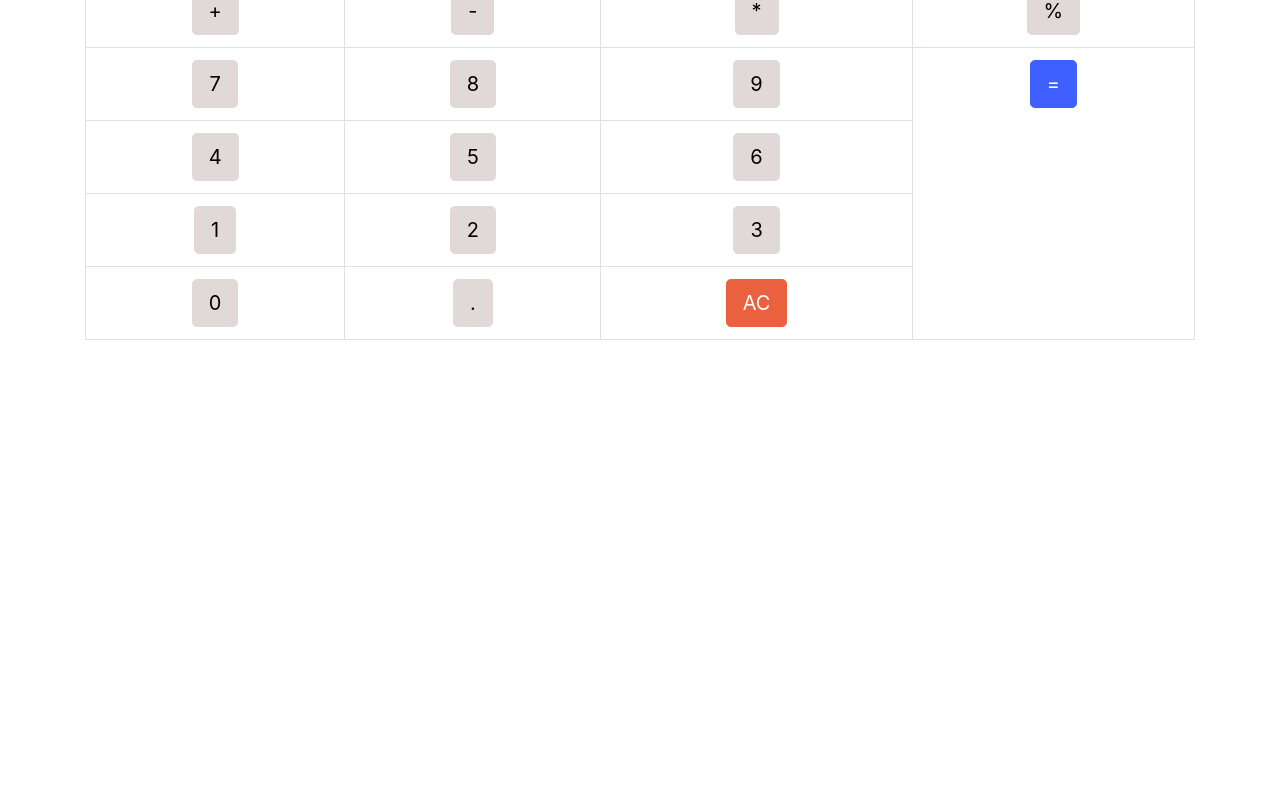
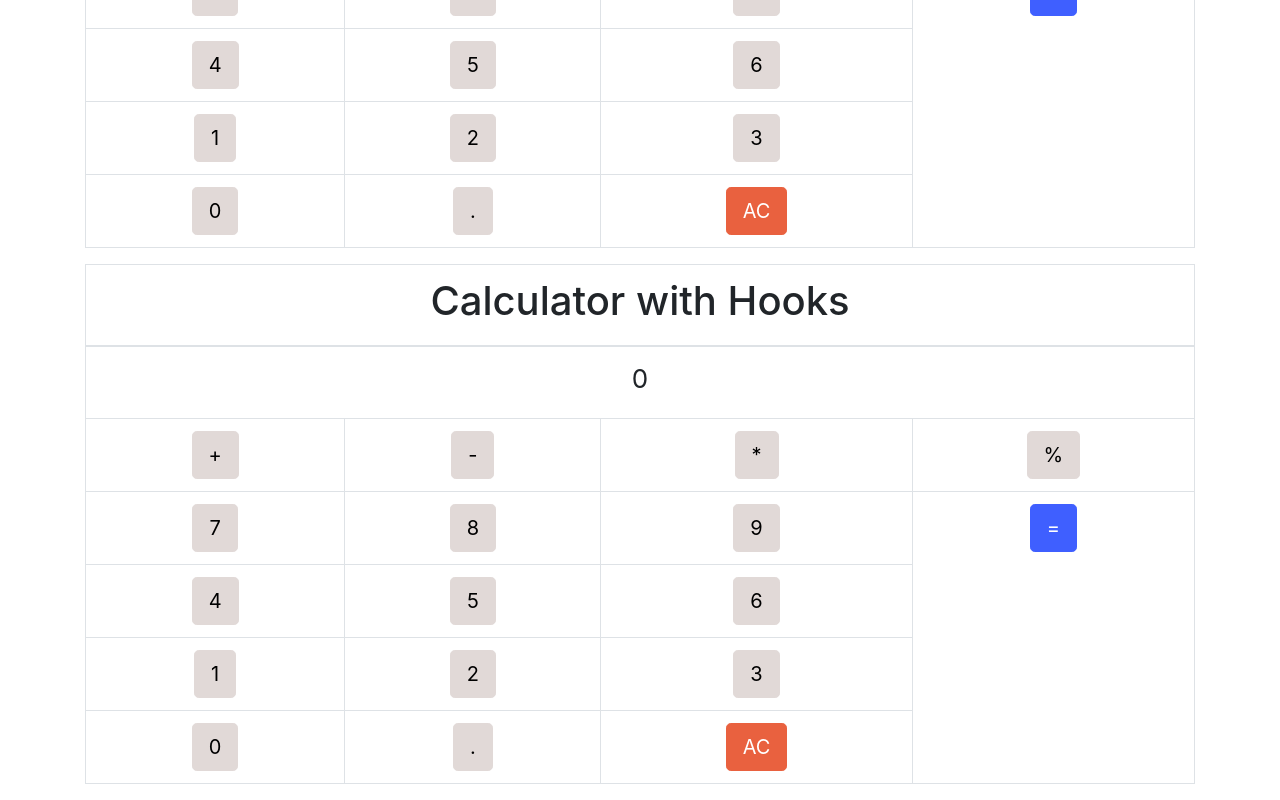
Before and after one commit to NGC3109/23people_exam, a React (Create React App) app: page / in a window 1280 px wide. Shown: the part 272-1072 px from the top of the page. Before the commit the page ends 800 px from the top, so only its background shows below. Built offline with nearby package versions, Linux system fonts and the light colour scheme.

Commit message:
was added comments in the code and calculator with hooks in tha same solution

```diff
--- a/src/App.js
+++ b/src/App.js
@@ -1,12 +1,14 @@
 import React from 'react';
 import './App.css';
 import Calculator from './components/Calculator';
+import CalculatorWithHooks from './components/CalculatorWithHooks';
 
 function App() {
   return (
     <div className="App">
       <header className="App-header">
         <Calculator />
+        <CalculatorWithHooks />
       </header>
     </div>
   );
--- a/src/components/Calculator.js
+++ b/src/components/Calculator.js
@@ -2,6 +2,7 @@ import React, { Component } from 'react';
 import 'bootstrap/dist/css/bootstrap.min.css';
 import { Table, Button, Container } from 'react-bootstrap';
 
+// styles of buttons
 const styles = {
   buttonCaculator: {
     backgroundColor: '#e1d9d7',
@@ -30,6 +31,7 @@ export default class Calculator extends Component {
       totally: 0
     };
   }
+  //function that gets operations and operands
   handleChange = (e) => {
     if(e.target.name === "+"){
       this.setState({
@@ -49,11 +51,11 @@ export default class Calculator extends Component {
       })
     }
     this.setState({
-      [e.target.name]: [e.target.name],
       initialValue: 1,
       values: (this.state.values != null ? this.state.values : '') + [e.target.name]
     })
   }
+  //function that clear the solution
   handleClear = () => {
     if(this.state.totally === 1){
       this.setState({
@@ -67,6 +69,7 @@ export default class Calculator extends Component {
       })
     }
   }
+  //function that gets results of the operations
   handleResult = (op) => {
     switch (op) {
       case 'sum':
@@ -102,13 +105,14 @@ export default class Calculator extends Component {
       <Container>
         <Table bordered>
             <thead>
+              <th colSpan="4"><h1>Calculator without Hooks</h1></th>
+            </thead>
+            <tbody>
               <tr>
                   <td colSpan="4">
                     <label>{this.state.initialValue === 0 ? this.state.initialValue : this.state.values === '' ? 0 : this.state.values}</label>
                   </td>
               </tr>
-            </thead>
-            <tbody>
             <tr>
                 <td>
                   <Button variant="secondary" size="lg" name="+" active style={styles.buttonCaculator} onClick={this.handleChange}>
--- /dev/null
+++ b/src/components/CalculatorWithHooks.js
@@ -0,0 +1,189 @@
+import React, { useState } from 'react';
+import 'bootstrap/dist/css/bootstrap.min.css';
+import { Table, Button, Container } from 'react-bootstrap';
+
+// styles of buttons
+const styles = {
+    buttonCaculator: {
+      backgroundColor: '#e1d9d7',
+      borderColor: '#e1d9d7',
+      color: '#000'
+    },
+    buttonAC: {
+      backgroundColor: '#e9613f',
+      borderColor: '#e9613f',
+      color: '#FFF'
+    },
+    buttonEquals: {
+      backgroundColor: '#3f5fff',
+      borderColor: '#3f5fff',
+      color: '#FFF'
+    }
+  }
+
+function CalculatorWithHooks() {
+  const [initialValue, setInitialValue] = useState(0);
+  const [values, setValues] = useState(null);
+  const [operation, setOperation] = useState(null);
+  const [totally, setTotally] = useState(0);
+
+  //function that gets operations and operands
+  const handleChange = (e) => {
+    if(e.target.name === "+"){
+      setOperation('sum')
+    }else if(e.target.name === "-"){
+      setOperation('subtract')
+    }else if(e.target.name === "*"){
+      setOperation('multiply')
+    }else if(e.target.name === "%"){
+      setOperation('split')
+    }
+    setInitialValue(1)
+    setValues((values != null ? values : '') + [e.target.name])
+  }
+  //function that clear the solution
+  const handleClear = () => {
+    if(totally === 1){
+        setInitialValue(0)
+        setValues(null)
+        setTotally(0)
+    }else{
+        setValues(values.slice(0, -1))
+    }
+  }
+  //function that gets results of the operations
+  const handleResult = (op) => {
+    switch (op) {
+      case 'sum':
+        setValues(parseFloat(values.split("+")[0]) + parseFloat(values.split("+")[1]))
+        setTotally(1)
+        break;
+      case 'subtract':
+        setValues(parseFloat(values.split("-")[0]) - parseFloat(values.split("-")[1]))
+        setTotally(1)
+        break;
+      case 'multiply':
+        setValues(parseFloat(values.split("*")[0]) - parseFloat(values.split("*")[1]))
+        setTotally(1)
+        break;
+      case 'split':
+        setValues(parseFloat(values.split("%")[0]) - parseFloat(values.split("%")[1]))
+        setTotally(1)
+        break;
+      default:
+        break;
+    }
+  }
+  return (
+    <Container>
+        <Table bordered>
+            <thead>
+                <th colSpan="4"><h1>Calculator with Hooks</h1></th>
+            </thead>
+            <tbody>
+              <tr>
+                  <td colSpan="4">
+                    <label>{initialValue === 0 ? initialValue : values === '' ? 0 : values}</label>
+                  </td>
+              </tr>
+            <tr>
+                <td>
+                  <Button variant="secondary" size="lg" name="+" active style={styles.buttonCaculator} onClick={handleChange}>
+                    +
+                  </Button>
+                </td>
+                <td>
+                  <Button variant="secondary" size="lg" name="-" active style={styles.buttonCaculator} onClick={handleChange}>
+                    -
+                  </Button>
+                </td>
+                <td>
+                  <Button variant="secondary" size="lg" name="*" active style={styles.buttonCaculator} onClick={handleChange}>
+                    *
+                  </Button>
+                </td>
+                <td>
+                  <Button variant="secondary" size="lg" name="%" active style={styles.buttonCaculator} onClick={handleChange}>
+                    %
+                  </Button>
+                </td>
+            </tr>
+            <tr>
+                <td>
+                  <Button variant="secondary" size="lg" name="7" active style={styles.buttonCaculator} onClick={handleChange}>
+                    7
+                  </Button>
+                </td>
+                <td>
+                  <Button variant="secondary" size="lg" name="8" active style={styles.buttonCaculator} onClick={handleChange}>
+                    8
+                  </Button>
+                </td>
+                <td>
+                  <Button variant="secondary" size="lg" name="9" active style={styles.buttonCaculator} onClick={handleChange}>
+                    9
+                  </Button>
+                </td>
+                <td rowSpan="4">
+                  <Button variant="secondary" size="lg" active style={styles.buttonEquals} onClick={() => handleResult(operation)}>
+                    =
+                  </Button>
+                </td>
+            </tr>
+            <tr>
+                <td>
+                  <Button variant="secondary" size="lg" name="4" active style={styles.buttonCaculator} onClick={handleChange}>
+                    4
+                  </Button>
+                </td>
+                <td>
+                  <Button variant="secondary" size="lg" name="5" active style={styles.buttonCaculator} onClick={handleChange}>
+                    5
+                  </Button>
+                </td>
+                <td>
+                  <Button variant="secondary" size="lg" name="6" active style={styles.buttonCaculator} onClick={handleChange}>
+                    6
+                  </Button>
+                </td>
+            </tr>
+            <tr>
+                <td>
+                  <Button variant="secondary" size="lg" name="1" active style={styles.buttonCaculator} onClick={handleChange}>
+                    1
+                  </Button>
+                </td>
+                <td>
+                  <Button variant="secondary" size="lg" name="2" active style={styles.buttonCaculator} onClick={handleChange}>
+                    2
+                  </Button>
+                </td>
+                <td>
+                  <Button variant="secondary" size="lg" name="3" active style={styles.buttonCaculator} onClick={handleChange}>
+                    3
+                  </Button>
+                </td>
+            </tr>
+            <tr>
+                <td>
+                  <Button variant="secondary" size="lg" name="0" active style={styles.buttonCaculator} onClick={handleChange}>
+                    0
+                  </Button>
+                </td>
+                <td>
+                  <Button variant="secondary" size="lg" name="." active style={styles.buttonCaculator} onClick={handleChange}>
+                    .
+                  </Button>
+                </td>
+                <td>
+                  <Button variant="secondary" size="lg" active style={styles.buttonAC} onClick={handleClear}>
+                    AC
+                  </Button>
+                </td>
+            </tr>
+            </tbody>
+        </Table>
+      </Container>
+  );
+}
+export default CalculatorWithHooks
```
Also changed, not shown: src/helpers/Helpers.js (deleted).
